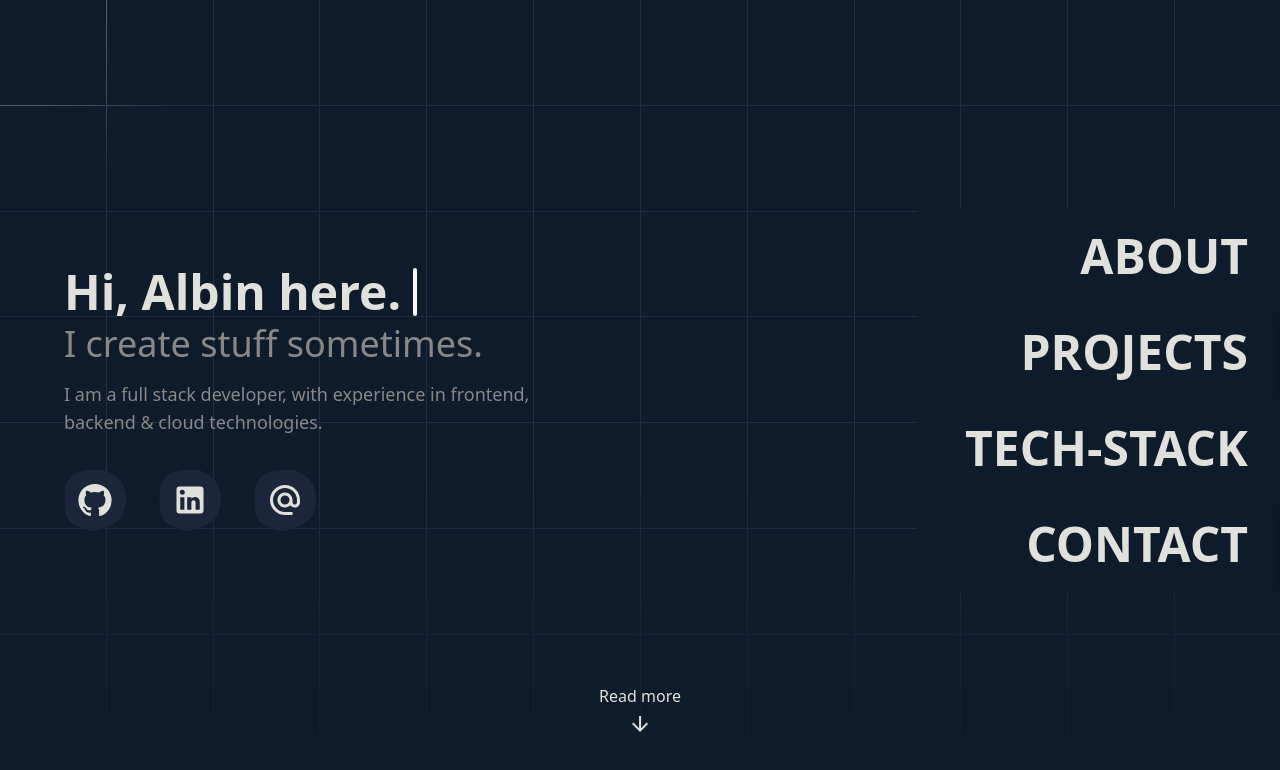
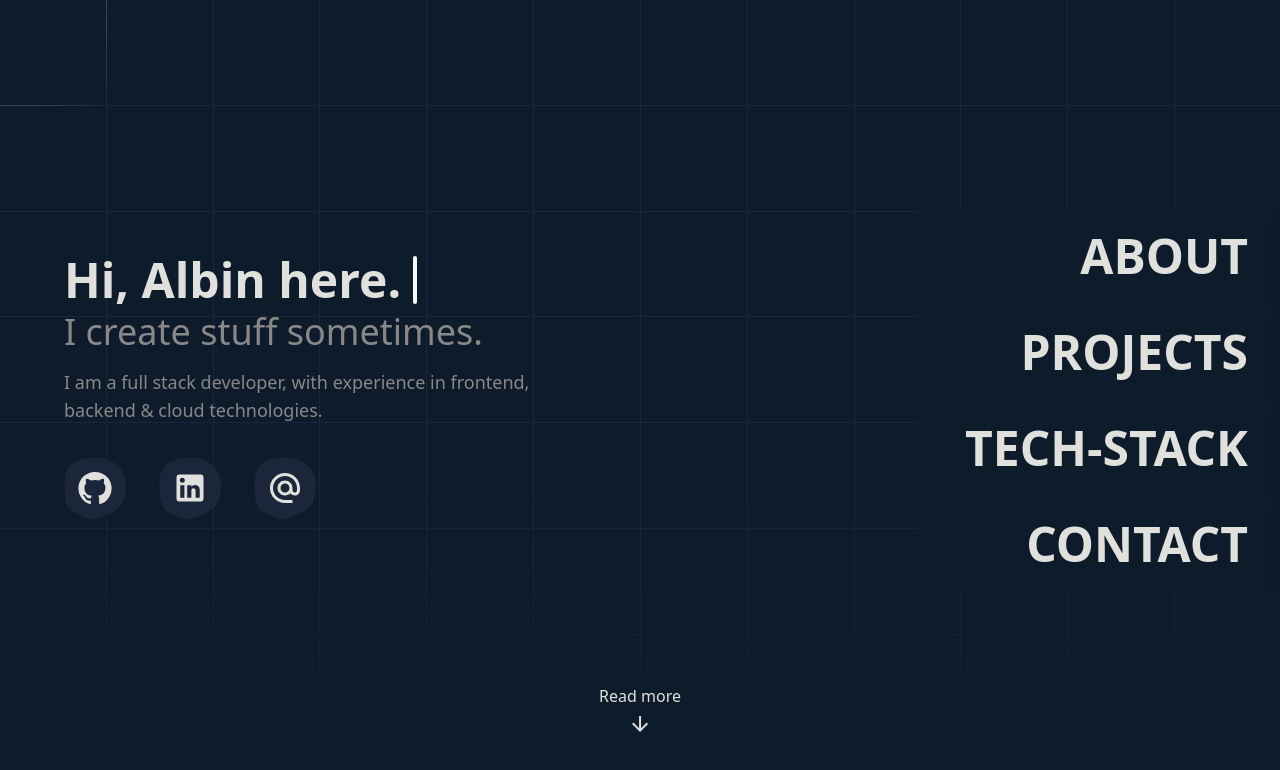
Before and after one commit to albinkarvling/portfolio-new, a Next.js app: page / in a window 1280 px wide. Shown: the top 770 px of the page. Built offline with nearby package versions, Linux system fonts and the light colour scheme.

Commit message:
tiny style fixes

```diff
--- a/components/Hero/Hero.tsx
+++ b/components/Hero/Hero.tsx
@@ -20,7 +20,7 @@ export function Hero() {
 
             <div className="h-full pt-24 lg:pt-0 flex flex-col lg:justify-center">
                 <div className="w-main max-w-main mx-auto flex flex-col items-center lg:items-start">
-                    <div className="w-[480px] max-w-full text-center lg:text-left grid place-items-center lg:place-items-start">
+                    <div className="lg:-mt-6 w-[480px] max-w-full text-center lg:text-left grid place-items-center lg:place-items-start">
                         <HeroTypingHeader />
                         <p
                             className="mt-2 text-4xl text-text-secondary"
--- a/components/Hero/HeroBackground.tsx
+++ b/components/Hero/HeroBackground.tsx
@@ -3,8 +3,8 @@ import React, {useEffect, useRef, forwardRef, useCallback} from "react";
 import {twMerge} from "tailwind-merge";
 
 const TILE_SIZE = 100;
-const BASE_RADIUS = 200;
-const HOVER_RADIUS = 400;
+const BASE_RADIUS = 150;
+const HOVER_RADIUS = 300;
 const TRANSITION_DURATION = 200; // Transition duration in ms
 const LERP_SPEED = 0.05; // Adjust for more or less lag (0.05 = more lag, 0.2 = less lag)
 const GRID_FADE_START = 60; // The percentage at which the grid starts to fade out
@@ -59,7 +59,7 @@ const HeroGrid = forwardRef(({spotlight, containerRef}: HeroGridProps, ref) => {
                             <div
                                 key={index}
                                 className={twMerge(
-                                    "flex-1 aspect-square border-l-[1px] border-b-[1px] first-of-type:border-l-0 border-background-tertiary",
+                                    "flex-1 aspect-square border-l-[1px] border-b-[1px] first-of-type:border-l-0 border-background-tertiary/70",
                                     spotlight && "border-text-primary",
                                 )}
                                 style={{width: TILE_SIZE}}
--- a/components/Hero/HeroNavigation.tsx
+++ b/components/Hero/HeroNavigation.tsx
@@ -104,7 +104,7 @@ export function HeroNavigation({className}: {className?: string}) {
             ref={containerRef}
         >
             <ul
-                className="w-full h-full grid sm:grid-cols-2 lg:grid-cols-[unset] lg:grid-rows-4 bg-background-primary"
+                className="w-full h-full grid lg:grid-cols-[unset] lg:grid-rows-4 bg-background-primary"
                 ref={listRef}
             >
                 {NAVBAR_TABS.map((tab, index) => (
@@ -117,7 +117,7 @@ export function HeroNavigation({className}: {className?: string}) {
                         <button
                             className={twMerge(
                                 "relative z-10 w-full h-full p-6 pr-8 pl-12 uppercase font-bold text-3xl lg:text-5xl whitespace-nowrap flex items-center justify-center lg:justify-end overflow-hidden",
-                                "[--extra-width:24px] after:z-[-1] after:absolute group-odd:after:right-[calc(100%+var(--extra-width))] after:-right-[calc(100%+var(--extra-width))] after:h-full after:w-[calc(100%+var(--extra-width))] after:transition-[right] after:duration-300 after:ease-in-out after:shadow-lg after:border-y-2 after:border-y-background-tertiary/40 after:bg-gradient-to-l after:bg-background-secondary/30",
+                                "[--extra-width:24px] after:z-[-1] after:absolute group-odd:after:right-[calc(100%+var(--extra-width))] lg:group-odd:after:-right-[calc(100%+var(--extra-width))] after:-right-[calc(100%+var(--extra-width))] after:h-full after:w-[calc(100%+var(--extra-width))] after:transition-[right] after:duration-300 after:ease-in-out after:shadow-lg after:border-y-2 after:border-y-background-tertiary/40 after:bg-gradient-to-l after:bg-background-secondary/30",
                                 "border-[1px] border-background-tertiary lg:border-none",
                                 "group-odd:hover:after:right-0 hover:after:right-0",
                             )}
```
